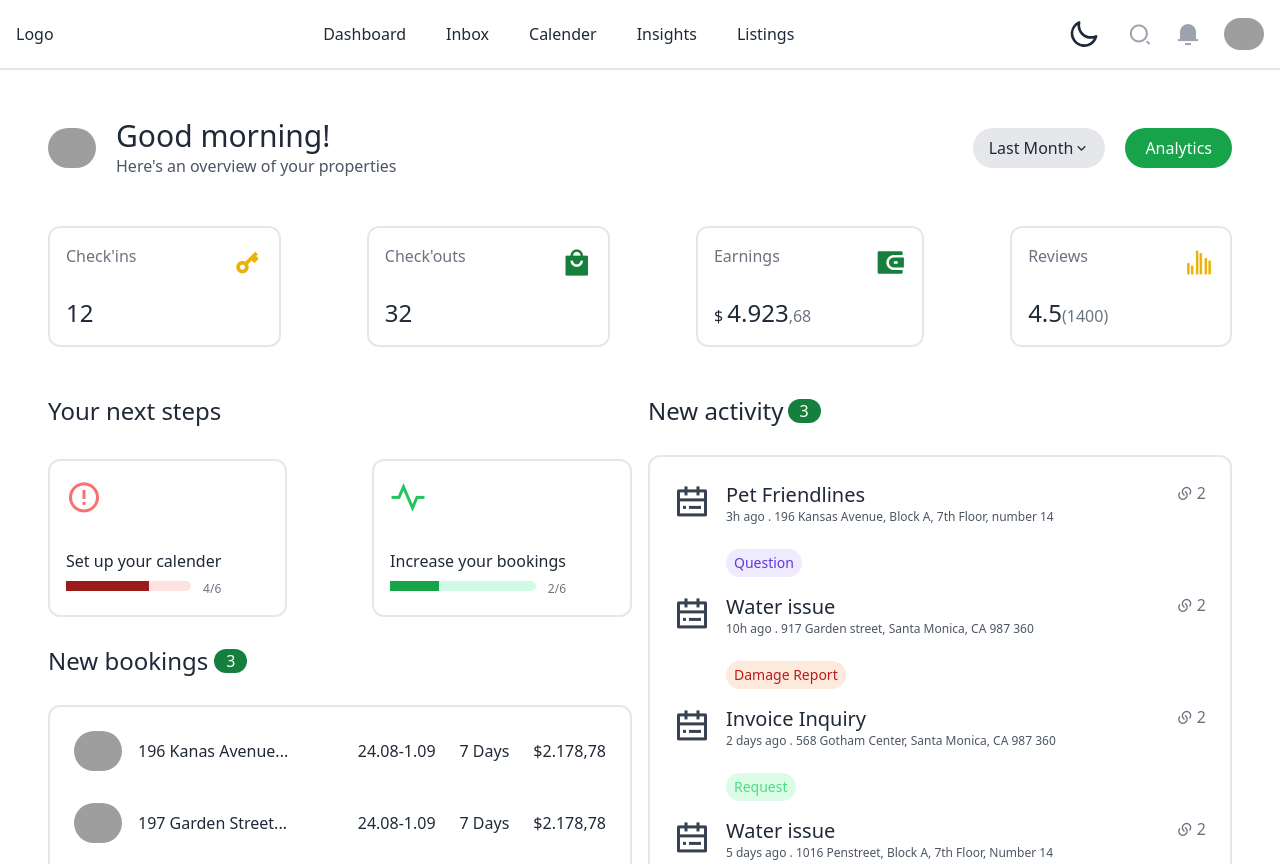
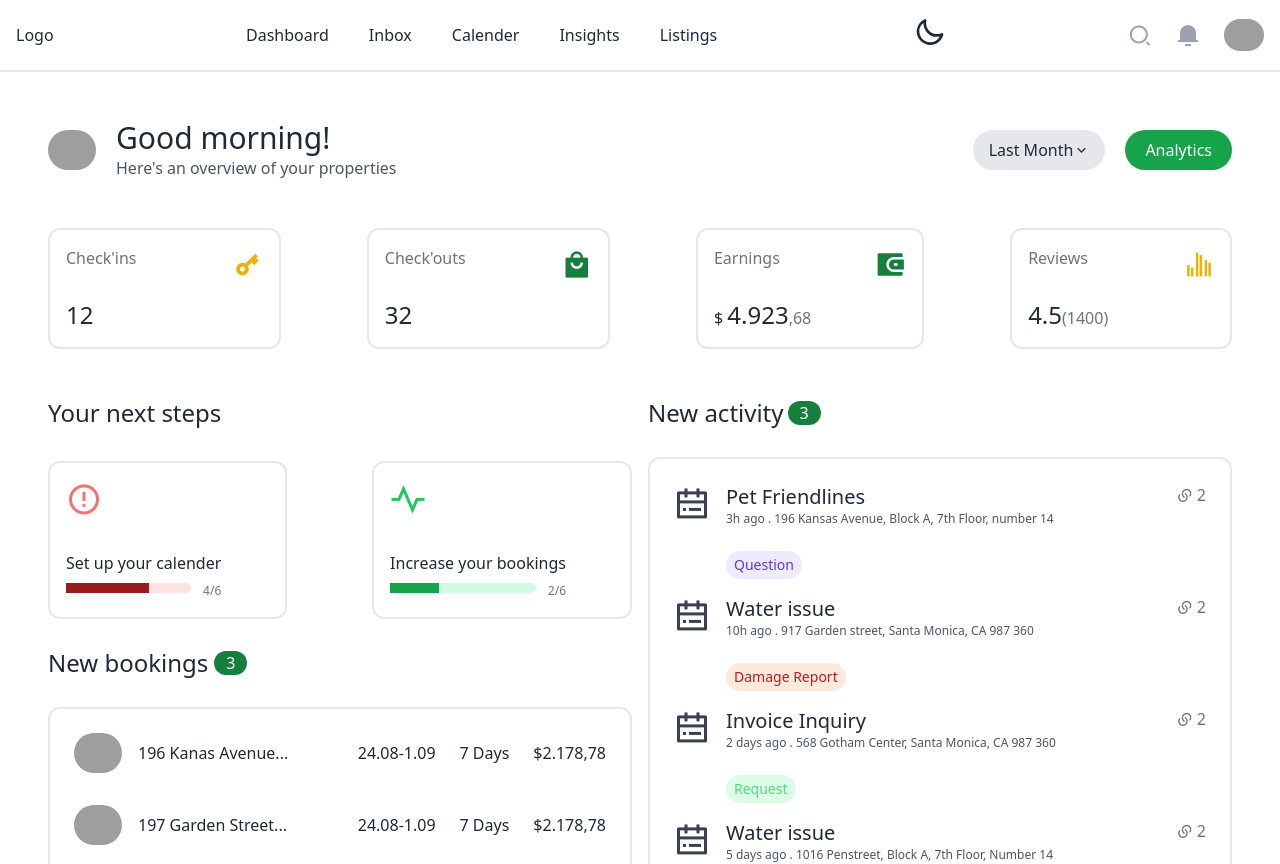
Before and after one commit to Iftesham-Farhan-Tamim/elysium-dashboard, a React (Vite) app: page / in a window 1280 px wide. Shown: the top 864 px of the page. Built offline with nearby package versions, Linux system fonts and the light colour scheme; grey boxes are pictures that could not be loaded.

Commit message:
some changes

```diff
--- a/src/components/HeroSection.jsx
+++ b/src/components/HeroSection.jsx
@@ -31,7 +31,6 @@
 
 function HeroSection() {
 
-
     const [isOpen, setIsOpen] = React.useState(false);
     const dropdownItems = ['January', 'February', 'March', 'April', 'May', 'June', 'July', 'August', 'September', 'October', 'November', 'December'];
 
@@ -41,7 +40,6 @@
 
     return (
         <section>
-
             <div className="div-1-main md:flex justify-between items-center m-12">
                 <div className="inside-1st flex items-center space-x-5">
                     <div>
@@ -75,11 +73,6 @@
                     </button>
                 </div>
             </div>
-
-
-
-
-
             {/* Placeholder for future content */}
             <div className='md:flex justify-between items-center m-12 space-y-4 md:space-y-0'>
                 <div className='border-2 p-4 space-y-4 rounded-xl'>
@@ -119,15 +112,7 @@
                     </div>
                 </div>
             </div>
-
-
-
-
-
-
-
             {/* Placeholder for future content */}
-
             {/* <div className='flex m-12 '>
                 <div className='w-1/2 text-2xl'>
                     <p>Your next steps</p>
@@ -138,9 +123,7 @@
                     <span className='bg-green-700 text-white rounded-full px-3'>3</span>
                 </div>
             </div> */}
-
             {/* Placeholder for future content */}
-
             <section className='md:m-12 m-3 md:flex md:space-x-4'>
                 <div className='md:w-1/2'>
 
@@ -149,7 +132,7 @@
                     </div>
                     <div className='2-box flex justify-between items-center'>
                         {secondBox.map((option, index) => (
-                            <div key={index} className='border-2 p-4 space-y-2 rounded-xl pr-16'>
+                            <div key={index} className='border-2 p-4 space-y-2 rounded-xl md:pr-16'>
                                 <div className='flex text-gray-500'>
                                     <p className={`text-4xl ${option.icon2 === "red" ? "text-red-400" : "text-green-500"}`}>
                                         {option.icon}
@@ -172,16 +155,10 @@
                             </div>
                         ))}
                     </div>
-
-
-
                     <div className='New bookings flex space-x-1.5 pt-7 items-center pb-7 '>
                         <p className='text-2xl'>New bookings</p>
                         <button className='bg-green-700 rounded-full px-3 text-white'>3</button>
                     </div>
-
-
-
                     <div className='3-profile border-2 rounded-xl md:p-6 p-4 space-y-8'>
                         {thirdBox.map((option, index) => (
                             <div key={index} className='flex justify-between items-center'>
@@ -206,10 +183,6 @@
                         ))}
                     </div>
                 </div>
-
-
-
-
                 <div className='last-main-div md:w-1/2'>
                     <div className='last-main'>
 
@@ -262,12 +235,9 @@
                                 </div>
                             ))}
                         </div>
-
                     </div>
                 </div>
-
             </section>
-
             <div></div>
         </section>
     );
--- a/src/components/Navbar.jsx
+++ b/src/components/Navbar.jsx
@@ -54,11 +54,37 @@
                     </ul>
                 </div>
 
+
+                <div cnlassName="dark-btn">
+                    <label className="swap swap-rotate">
+                        <input type="checkbox"
+                            onChange={handleToggle}
+                            checked={theme === "light" ? false : true} />
+
+                        <svg
+                            className="swap-on h-8 w-10 fill-current"
+                            xmlns="http://www.w3.org/2000/svg"
+                            viewBox="0 0 24 24">
+                            <path
+                                d="M5.64,17l-.71.71a1,1,0,0,0,0,1.41,1,1,0,0,0,1.41,0l.71-.71A1,1,0,0,0,5.64,17ZM5,12a1,1,0,0,0-1-1H3a1,1,0,0,0,0,2H4A1,1,0,0,0,5,12Zm7-7a1,1,0,0,0,1-1V3a1,1,0,0,0-2,0V4A1,1,0,0,0,12,5ZM5.64,7.05a1,1,0,0,0,.7.29,1,1,0,0,0,.71-.29,1,1,0,0,0,0-1.41l-.71-.71A1,1,0,0,0,4.93,6.34Zm12,.29a1,1,0,0,0,.7-.29l.71-.71a1,1,0,1,0-1.41-1.41L17,5.64a1,1,0,0,0,0,1.41A1,1,0,0,0,17.66,7.34ZM21,11H20a1,1,0,0,0,0,2h1a1,1,0,0,0,0-2Zm-9,8a1,1,0,0,0-1,1v1a1,1,0,0,0,2,0V20A1,1,0,0,0,12,19ZM18.36,17A1,1,0,0,0,17,18.36l.71.71a1,1,0,0,0,1.41,0,1,1,0,0,0,0-1.41ZM12,6.5A5.5,5.5,0,1,0,17.5,12,5.51,5.51,0,0,0,12,6.5Zm0,9A3.5,3.5,0,1,1,15.5,12,3.5,3.5,0,0,1,12,15.5Z" />
+                        </svg>
+
+                        <svg
+                            className="swap-off h-8 w-10 fill-current"
+                            xmlns="http://www.w3.org/2000/svg"
+                            viewBox="0 0 24 24">
+                            <path
+                                d="M21.64,13a1,1,0,0,0-1.05-.14,8.05,8.05,0,0,1-3.37.73A8.15,8.15,0,0,1,9.08,5.49a8.59,8.59,0,0,1,.25-2A1,1,0,0,0,8,2.36,10.14,10.14,0,1,0,22,14.05,1,1,0,0,0,21.64,13Zm-9.5,6.69A8.14,8.14,0,0,1,7.08,5.22v.27A10.15,10.15,0,0,0,17.22,15.63a9.79,9.79,0,0,0,2.1-.22A8.11,8.11,0,0,1,12.14,19.73Z" />
+                        </svg>
+                    </label>
+                </div>
+
+
                 {/* Right-side Icons and Profile */}
                 <div className='hidden lg:flex'>
                     <ul className='flex space-x-6'>
                         {/* <ThemeBtn /> */}
-                        <label className="swap swap-rotate">
+                        {/* <label className="swap swap-rotate">
                             <input type="checkbox"
                                 onChange={handleToggle}
                                 checked={theme === "light" ? false : true} />
@@ -78,7 +104,7 @@
                                 <path
                                     d="M21.64,13a1,1,0,0,0-1.05-.14,8.05,8.05,0,0,1-3.37.73A8.15,8.15,0,0,1,9.08,5.49a8.59,8.59,0,0,1,.25-2A1,1,0,0,0,8,2.36,10.14,10.14,0,1,0,22,14.05,1,1,0,0,0,21.64,13Zm-9.5,6.69A8.14,8.14,0,0,1,7.08,5.22v.27A10.15,10.15,0,0,0,17.22,15.63a9.79,9.79,0,0,0,2.1-.22A8.11,8.11,0,0,1,12.14,19.73Z" />
                             </svg>
-                        </label>
+                        </label> */}
                         <li className='text-2xl cursor-pointer text-gray-400'>
                             <i className="ri-search-2-line"></i>
                         </li>
@@ -101,34 +127,27 @@
                 </div>
             </div>
 
-            {/* Mobile Menu (Conditional rendering when isMobileMenuOpen is true) */}
+            {/* mobile menu */}
             {isMobileMenuOpen && (
-                <div className="fixed right-0 z-20 bg-neutral-900 w-full p-12 flex flex-col justify-center items-center lg:hidden">
-                    <ul className="space-y-6">
+                <div className="fixed right-0 z-20 bg-gray-600 w-full p-12 flex flex-col justify-center items-center lg:hidden">
+                    <ul className="md:space-y-6">
                         {navItems.map((item, index) => (
-                            <li key={index} className="py-4">
-                                <a href={`#${item.href}`} className="text-white">
+                            <li key={index} className="py-4 border-b-2">
+                                <a href={`#${item.href}`} className="text-white  rounded-full py-2 px-12 hover:bg-gray-400 transition-colors">
                                     {item.label}
                                 </a>
                             </li>
                         ))}
                     </ul>
 
-                    {/* Authentication Links */}
+                    {/*  */}
                     <div className="flex flex-col space-y-4 mt-6">
-                        <a href="#" className="py-2 px-3 border rounded-md text-white border-white hover:bg-white hover:text-black">
-                            {/* Sign In */}
+                        <li className='text-2xl cursor-pointer text-gray-400'>
                             <i className="ri-search-2-line"></i>
-                        </a>
-
-                        <a
-                            href="#"
-                            className="py-2 px-3 rounded-md bg-gradient-to-r from-orange-500 to-orange-800 text-white">
-                            {/* Create an Account */}
-                            <li className='text-2xl cursor-pointer text-gray-400'>
-                                <i className="ri-notification-3-fill"></i>
-                            </li>
-                        </a>
+                        </li>
+                        <li className='text-2xl cursor-pointer text-gray-400'>
+                            <i className="ri-notification-3-fill"></i>
+                        </li>
                     </div>
                 </div>
             )}
```
Also changed, not shown: src/Testing/Hello.jsx (renamed from src/components/Hello.jsx), src/Testing/Test.jsx (renamed from src/components/test.jsx), src/Testing/ThemeBtn.jsx (renamed from src/components/ThemeBtn.jsx).
